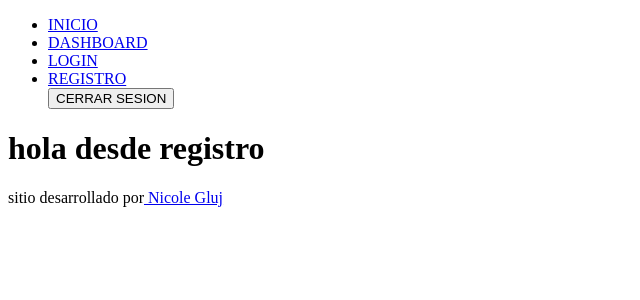
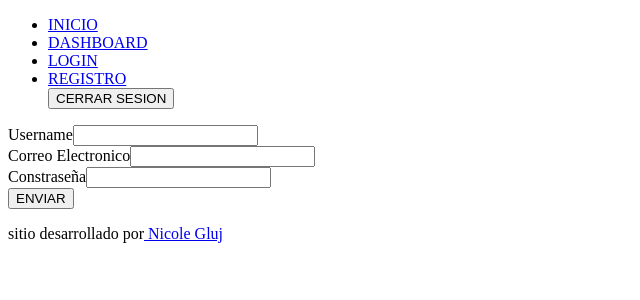
Before and after one commit to NicoleGluj/trabajo-final-frontend, a React (Vite) app: page /register in a window 1280 px wide. Shown: the top 300 px of the page, without its empty margins (0-640 px from the left). Built offline with nearby package versions, Linux system fonts and the light colour scheme.

Commit message:
add: formulario register

```diff
--- a/src/pages/Register.jsx
+++ b/src/pages/Register.jsx
@@ -1,9 +1,74 @@
+import { useState } from "react";
 import Layout from "../components/Layout"
 
 const Register = () => {
+  const [username, setUsername] = useState("")
+  const [email, setEmail] = useState("")
+  const [password, setPassword] = useState("")
+  const [error, setError] = useState("")
+  const [success, setSuccess] = useState("")
+
+  // OPCION 1 PARA MANEJAR CHANGE
+  // const handleUsername = (e) => {
+  //   setUsername(e.target.value)
+  // }
+
+  const handleSubmit = (e) => {
+    e.preventDefault()
+    setError("")
+    setSuccess("")
+
+    if (!username || !email || !password) {
+      setError("debes completar la casilla")
+      return
+    } else {
+      setSuccess("ENVIADO CON EXITO")
+    }
+
+    const newUser = {
+      username: username,
+      email: email,
+      password: password
+    }
+
+    setUsername("")
+    setEmail("")
+    setPassword("")
+  }
+
+
   return (
     <Layout>
-      <h1>hola desde registro</h1>
+      <section>
+        <form onSubmit={handleSubmit}>
+          <div>
+            <label>Username</label>
+            <input
+              type="text"
+              onChange={(e) => setUsername(e.target.value)}
+              value={username} />
+            {/* OPCION 2 PARA MANEJAR CHANGE, SI TENGO QUE HACER MAS DE UNA TAREA, NO SERVIRIA */}
+          </div>
+          <div>
+            <label>Correo Electronico</label>
+            <input
+              type="email"
+              onChange={(e) => setEmail(e.target.value)}
+              value={email} />
+          </div>
+          <div>
+            <label>Constraseña</label>
+            <input
+              type="password"
+              onChange={(e) => setPassword(e.target.value)}
+              value={password} />
+          </div>
+          <button>ENVIAR</button>
+        </form>
+
+        <p>{error}</p>
+        <p>{success}</p>
+      </section>
     </Layout>
   )
 }
```
